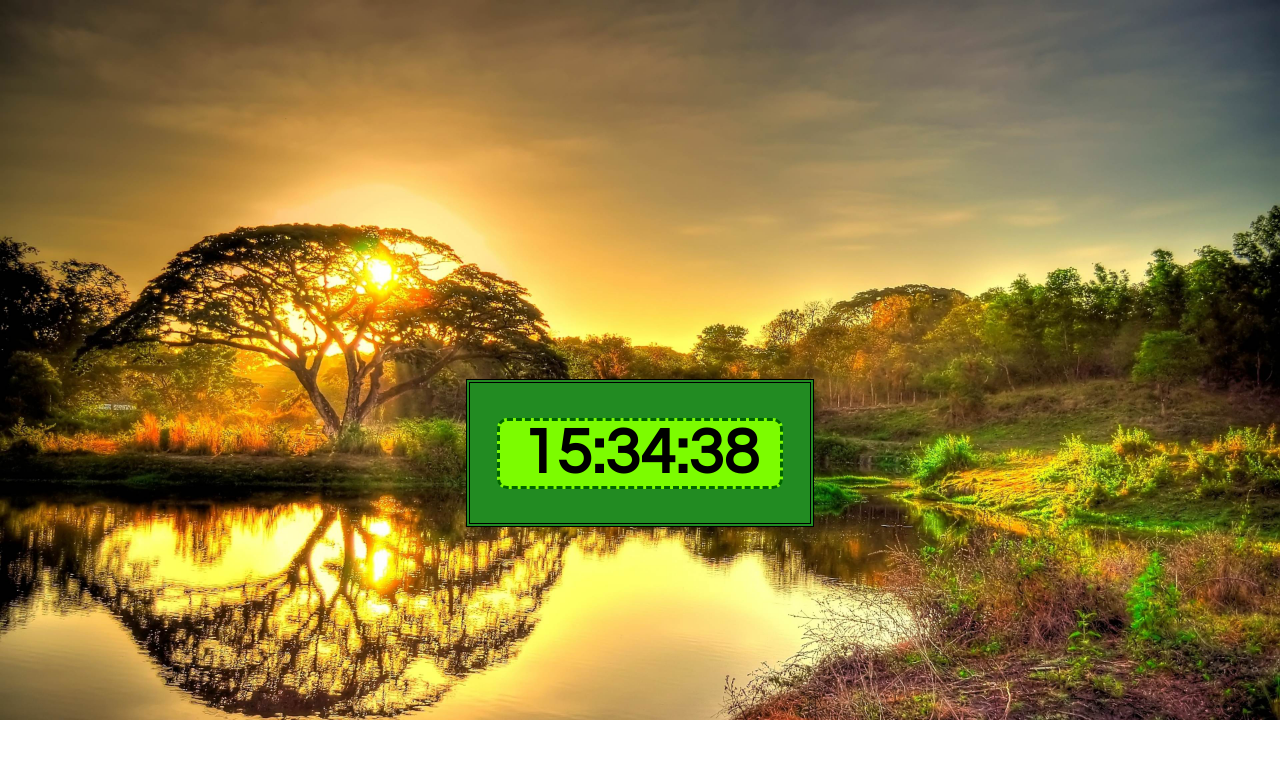
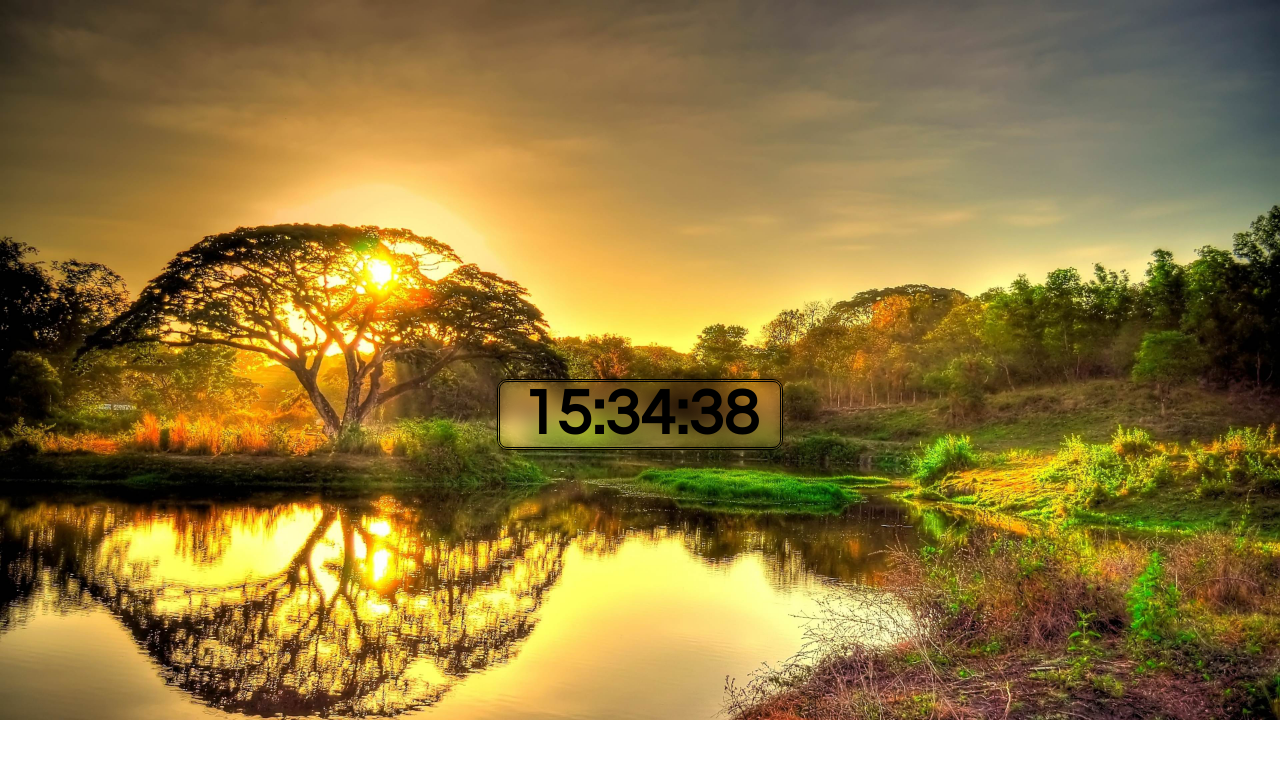
Before and after one commit to SSJ-07-new/Projects, a plain HTML site: page index.html in a window 1280 px wide. Drawn offline with Linux system fonts and the light colour scheme.

Commit message:
Some basic code simplification and removal of minor errors

```diff
--- a/index.css
+++ b/index.css
@@ -14,26 +14,6 @@ body{
     display: flex;
     justify-content: center;
     align-items: center;
-    background-color: darkgreen;
-}
-#layer1{
-    background-color: forestgreen;
-    border: 4px double;
-    width: 340px;
-    height: 140px;
-    display: flex;
-    justify-content: center;
-    align-items: center;
-}
-#time{
-    background-color: lawngreen;
-    border-radius: 10px;
-    border-style: dashed;
-    border-color: darkgreen;
-    width: 280px;
-    display: flex;
-    justify-content: center;
-    align-items: center;
 }
 #clock-container{
     display: flex;
--- a/index.html
+++ b/index.html
@@ -9,11 +9,9 @@
 <body>
 
 <div id="clock-container">
-    <div id="layer1">
         <div id="time">
             00:00:00
         </div>
-    </div>
 </div>
 <br>
 
```
